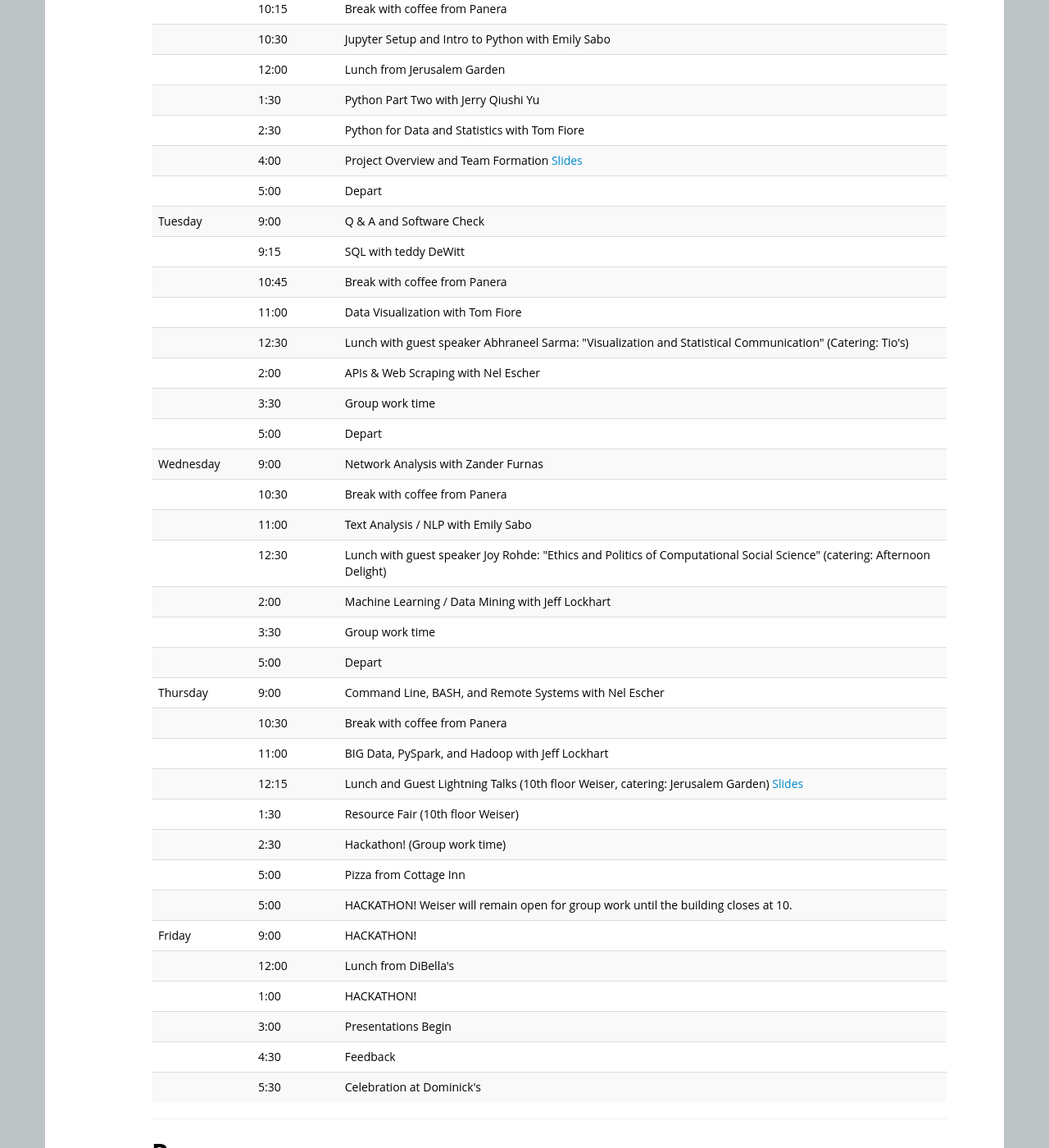
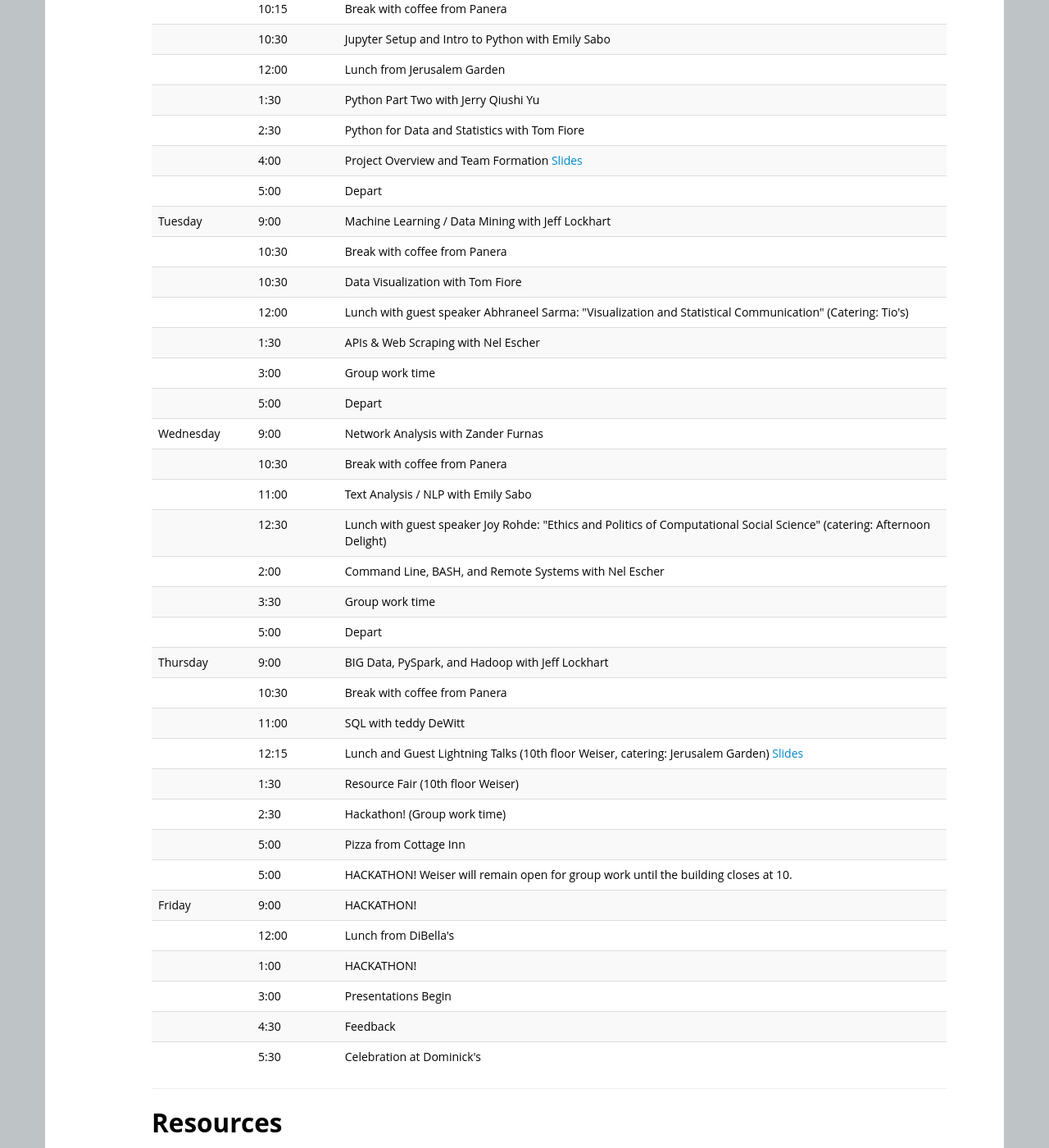
Before and after one commit to ICOSBigDataCamp/2019-summer-camp, a Jekyll site: the page built from index.html, in a window 1280 px wide and 1400 px high, scrolled down 1161 px. Shown: the whole window at 82% size. Built offline with Jekyll 4.4.1, drawn with Linux system fonts in a browser that asks for light colours.

Commit message:
schedule change

```diff
--- a/index.html
+++ b/index.html
@@ -148,26 +148,25 @@
   <tr> <td></td>       <td>4:00</td>    <td>Project Overview and Team Formation <a href="https://docs.google.com/presentation/d/19D7TCwk7j7Z9RdPhkuCzhtfPSvVA4en5UDsk7IOWtPc/edit?usp=sharing" target="_blank">Slides</a></td> </tr>
   <tr> <td></td>       <td>5:00</td>    <td>Depart</td> </tr>
 
-  <tr> <td>Tuesday</td><td>9:00</td>    <td>Q & A and Software Check</td> </tr>
-  <tr> <td></td>       <td>9:15</td>   <td>SQL with teddy DeWitt</td> </tr>
-  <tr> <td></td>       <td>10:45</td>   <td>Break with coffee from Panera</td> </tr>
-  <tr> <td></td>       <td>11:00</td>   <td>Data Visualization with Tom Fiore</td> </tr>
-  <tr> <td></td>       <td>12:30</td>   <td>Lunch with guest speaker Abhraneel Sarma: "Visualization and Statistical Communication" (Catering: Tio's)</td> </tr>
-  <tr> <td></td>       <td>2:00</td>   <td>APIs & Web Scraping with Nel Escher</td> </tr>
-  <tr> <td></td>       <td>3:30</td>   <td>Group work time</td> </tr>
+  <tr> <td>Tuesday</td><td>9:00</td>   <td>Machine Learning / Data Mining with Jeff Lockhart</td> </tr>
+  <tr> <td></td>       <td>10:30</td>   <td>Break with coffee from Panera</td> </tr>
+  <tr> <td></td>       <td>10:30</td>   <td>Data Visualization with Tom Fiore</td> </tr>
+  <tr> <td></td>       <td>12:00</td>   <td>Lunch with guest speaker Abhraneel Sarma: "Visualization and Statistical Communication" (Catering: Tio's)</td> </tr>
+  <tr> <td></td>       <td>1:30</td>   <td>APIs & Web Scraping with Nel Escher</td> </tr>
+  <tr> <td></td>       <td>3:00</td>   <td>Group work time</td> </tr>
   <tr> <td></td>       <td>5:00</td>   <td>Depart</td> </tr>
 
   <tr> <td>Wednesday</td><td>9:00</td>    <td>Network Analysis with Zander Furnas</td> </tr>
   <tr> <td></td>       <td>10:30</td>   <td>Break with coffee from Panera</td> </tr>
   <tr> <td></td>       <td>11:00</td>   <td>Text Analysis / NLP with Emily Sabo</td> </tr>
   <tr> <td></td>       <td>12:30</td>   <td>Lunch with guest speaker Joy Rohde: "Ethics and Politics of Computational Social Science" (catering: Afternoon Delight)</td> </tr>
-  <tr> <td></td>       <td>2:00</td>    <td>Machine Learning / Data Mining with Jeff Lockhart</td> </tr>
+  <tr> <td></td>       <td>2:00</td>    <td>Command Line, BASH, and Remote Systems with Nel Escher</td> </tr>
   <tr> <td></td>       <td>3:30</td>   <td>Group work time</td> </tr>
   <tr> <td></td>       <td>5:00</td>   <td>Depart</td> </tr>
 
-  <tr> <td>Thursday</td><td>9:00</td>   <td>Command Line, BASH, and Remote Systems with Nel Escher</td> </tr>
+  <tr> <td>Thursday</td><td>9:00</td>   <td>BIG Data, PySpark, and Hadoop with Jeff Lockhart</td> </tr>
   <tr> <td></td>       <td>10:30</td>   <td>Break with coffee from Panera</td> </tr>
-  <tr> <td></td>       <td>11:00</td>   <td>BIG Data, PySpark, and Hadoop with Jeff Lockhart</td> </tr>
+  <tr> <td></td>       <td>11:00</td>   <td>SQL with teddy DeWitt</td> </tr>
   <tr> <td></td>       <td>12:15</td>   <td>Lunch and Guest Lightning Talks (10th floor Weiser, catering: Jerusalem Garden) <a href="https://docs.google.com/presentation/d/15zPTPwtyj3PLOZz3yeuY-G-fqnWDW9gHbUw2qXaVaCo/edit?usp=sharing" target="_blank">Slides</a></td> </tr>
   <tr> <td></td>       <td>1:30</td>   <td>Resource Fair (10th floor Weiser)</td> </tr>
   <tr> <td></td>       <td>2:30</td>   <td>Hackathon! (Group work time)</td> </tr>
```
